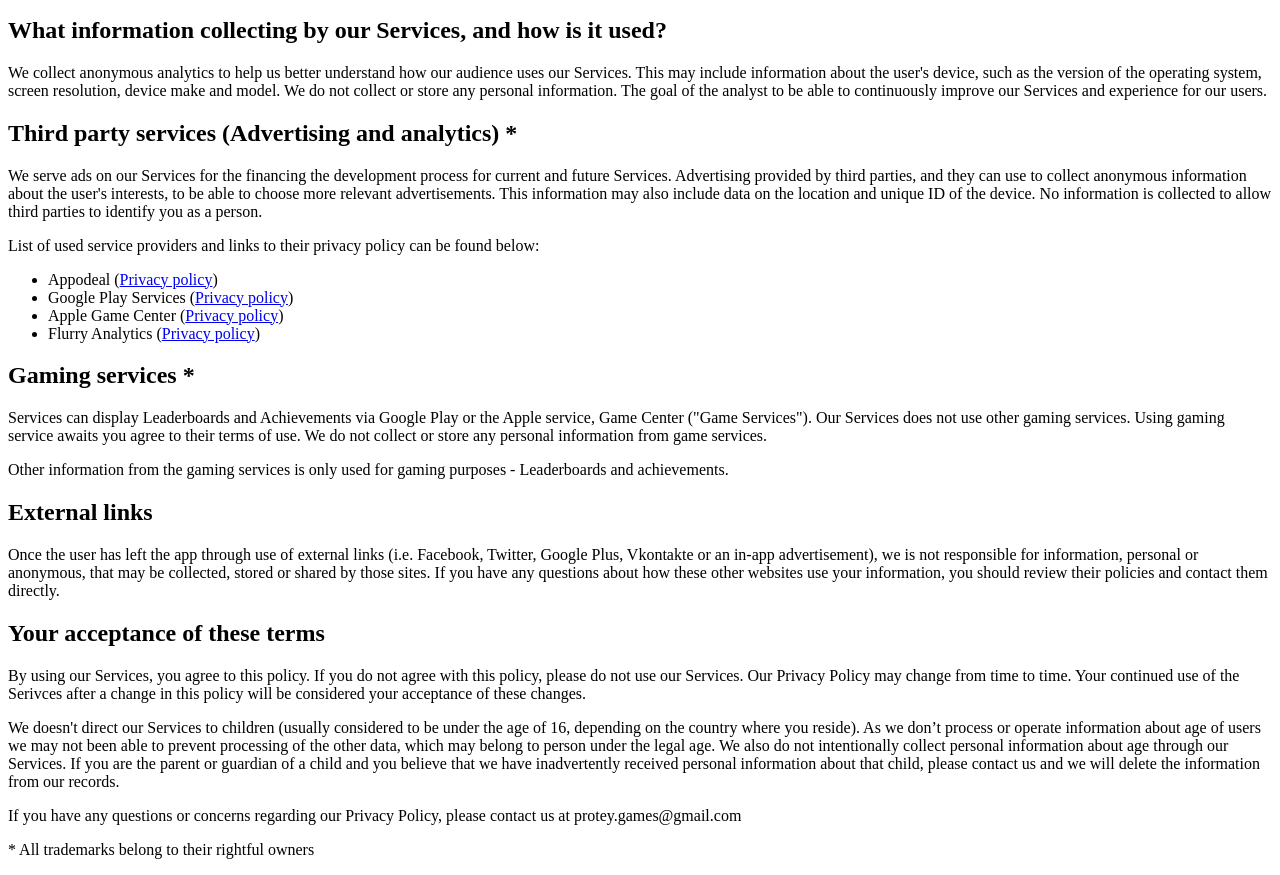
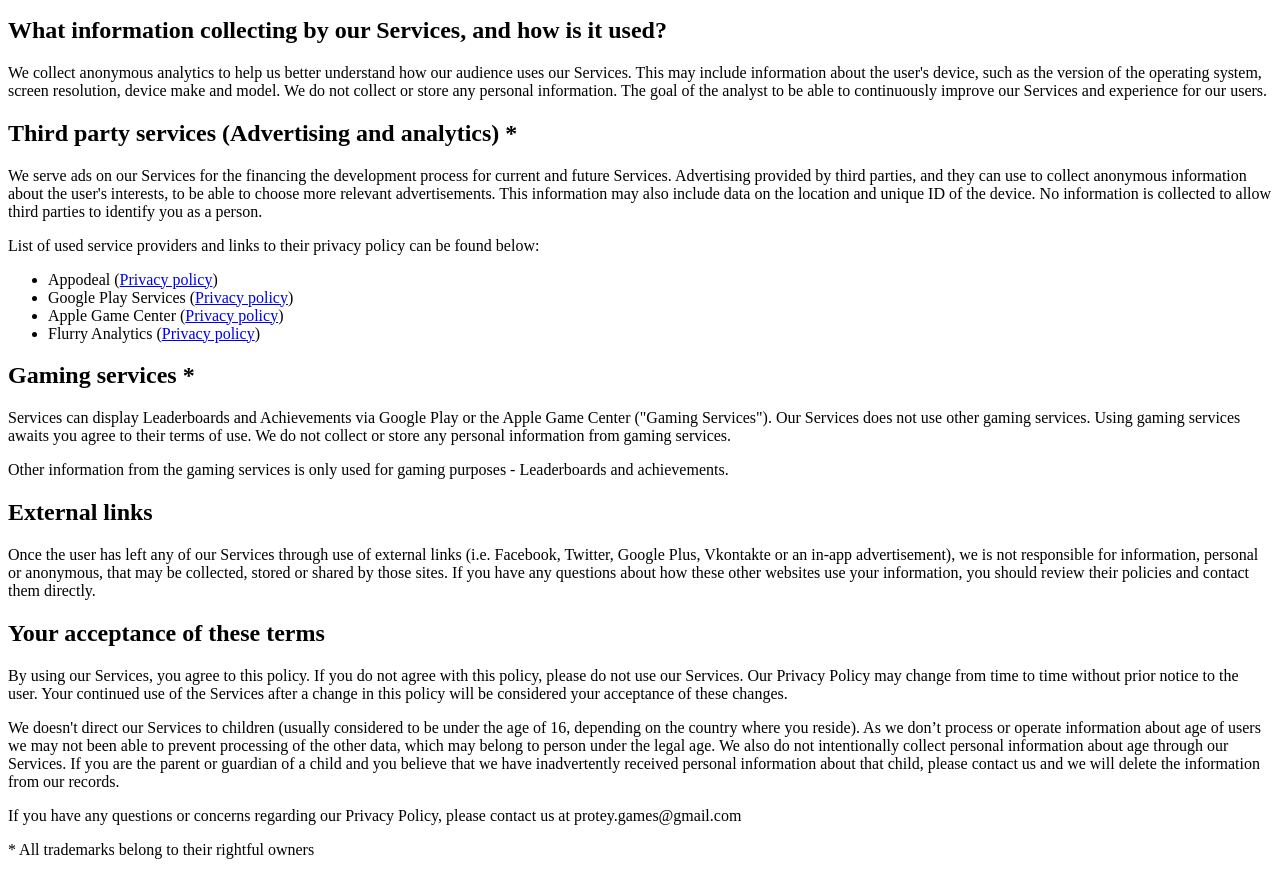
Before and after one commit to proteygames/proteygames.github.io, a plain HTML site: page index.html in a window 1280 px wide. Shown: the part 181-1056 px from the top of the page. Drawn offline with Linux system fonts and the light colour scheme.

Commit message:
Update index.html

```diff
--- a/index.html
+++ b/index.html
@@ -15,12 +15,12 @@ UPDATED 24/05/2018
     <li>Flurry Analytics (<a href="https://developer.yahoo.com/flurry/legal-privacy/terms-service/flurry-analytics-terms-service.html">Privacy policy</a>)</li>
   </ul>
 <h2>Gaming services *</h2>
-<p>Services can display Leaderboards and Achievements via Google Play or the Apple service, Game Center ("Game Services"). Our Services does not use other gaming services. Using gaming service awaits you agree to their terms of use. We do not collect or store any personal information from game services.</p>
+<p>Services can display Leaderboards and Achievements via Google Play or the Apple Game Center ("Gaming Services"). Our Services does not use other gaming services. Using gaming services awaits you agree to their terms of use. We do not collect or store any personal information from gaming services.</p>
 <p>Other information from the gaming services is only used for gaming purposes - Leaderboards and achievements.</p>
 <h2>External links</h2>
-<p>Once the user has left the app through use of external links (i.e. Facebook, Twitter, Google Plus, Vkontakte or an in-app advertisement), we is not responsible for information, personal or anonymous, that may be collected, stored or shared by those sites. If you have any questions about how these other websites use your information, you should review their policies and contact them directly.</p>
+<p>Once the user has left any of our Services through use of external links (i.e. Facebook, Twitter, Google Plus, Vkontakte or an in-app advertisement), we is not responsible for information, personal or anonymous, that may be collected, stored or shared by those sites. If you have any questions about how these other websites use your information, you should review their policies and contact them directly.</p>
 <h2>Your acceptance of these terms</h2>
-<p>By using our Services, you agree to this policy. If you do not agree with this policy, please do not use our Services. Our Privacy Policy may change from time to time. Your continued use of the Serivces after a change in this policy will be considered your acceptance of these changes.</p>
+<p>By using our Services, you agree to this policy. If you do not agree with this policy, please do not use our Services. Our Privacy Policy may change from time to time without prior notice to the user. Your continued use of the Services after a change in this policy will be considered your acceptance of these changes.</p>
 <p>We doesn't direct our Services to children (usually considered to be under the age of 16, depending on the country where you reside). As we don’t process or operate information about age of users we may not been able to prevent processing of the other data, which may belong to person under the legal age. We also do not intentionally collect personal information about age through our Services. If you are the parent or guardian of a child and you believe that we have inadvertently received personal information about that child, please contact us and we will delete the information from our records.</p>
 <p>If you have any questions or concerns regarding our Privacy Policy, please contact us at protey.games@gmail.com</p>
 <p>* All trademarks belong to their rightful owners</p>
```
